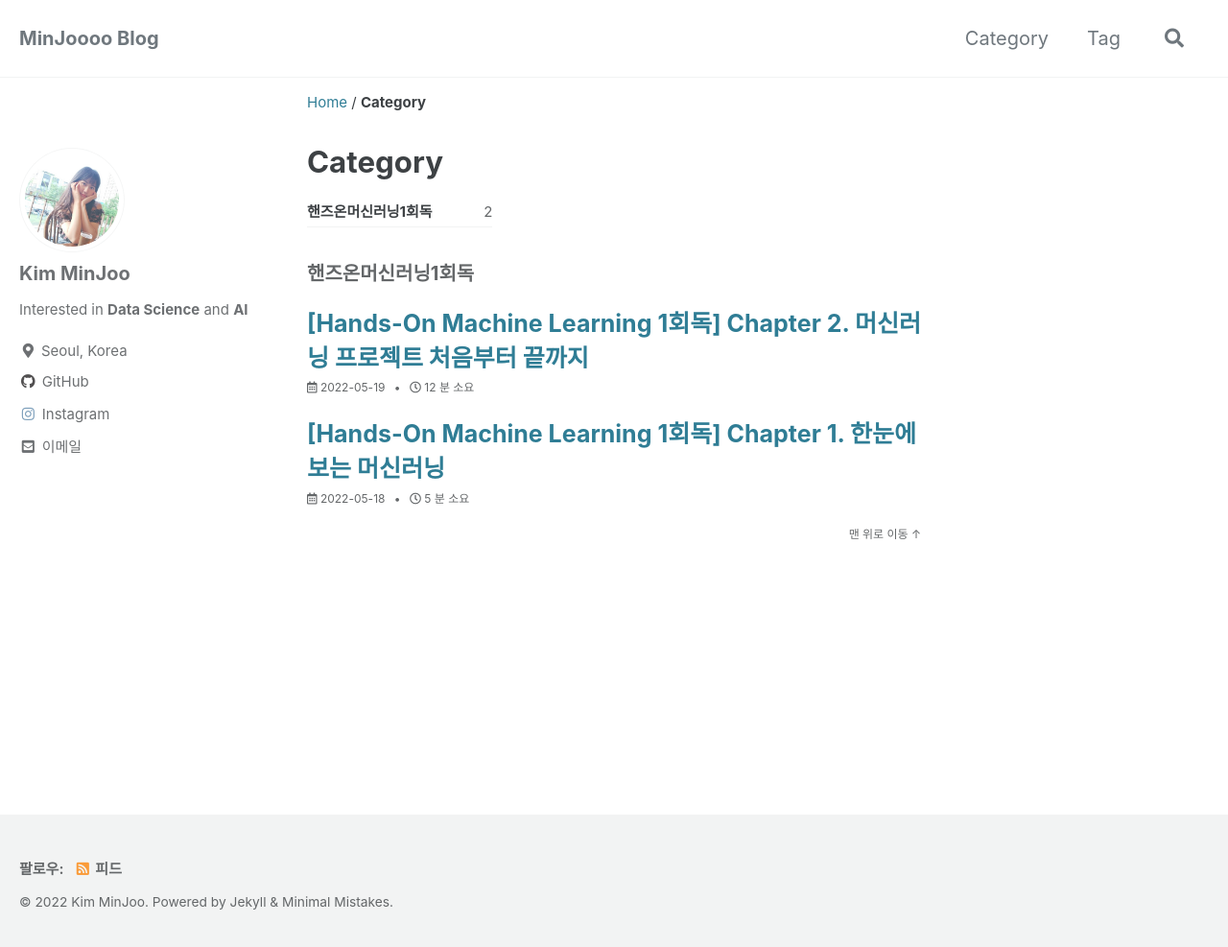
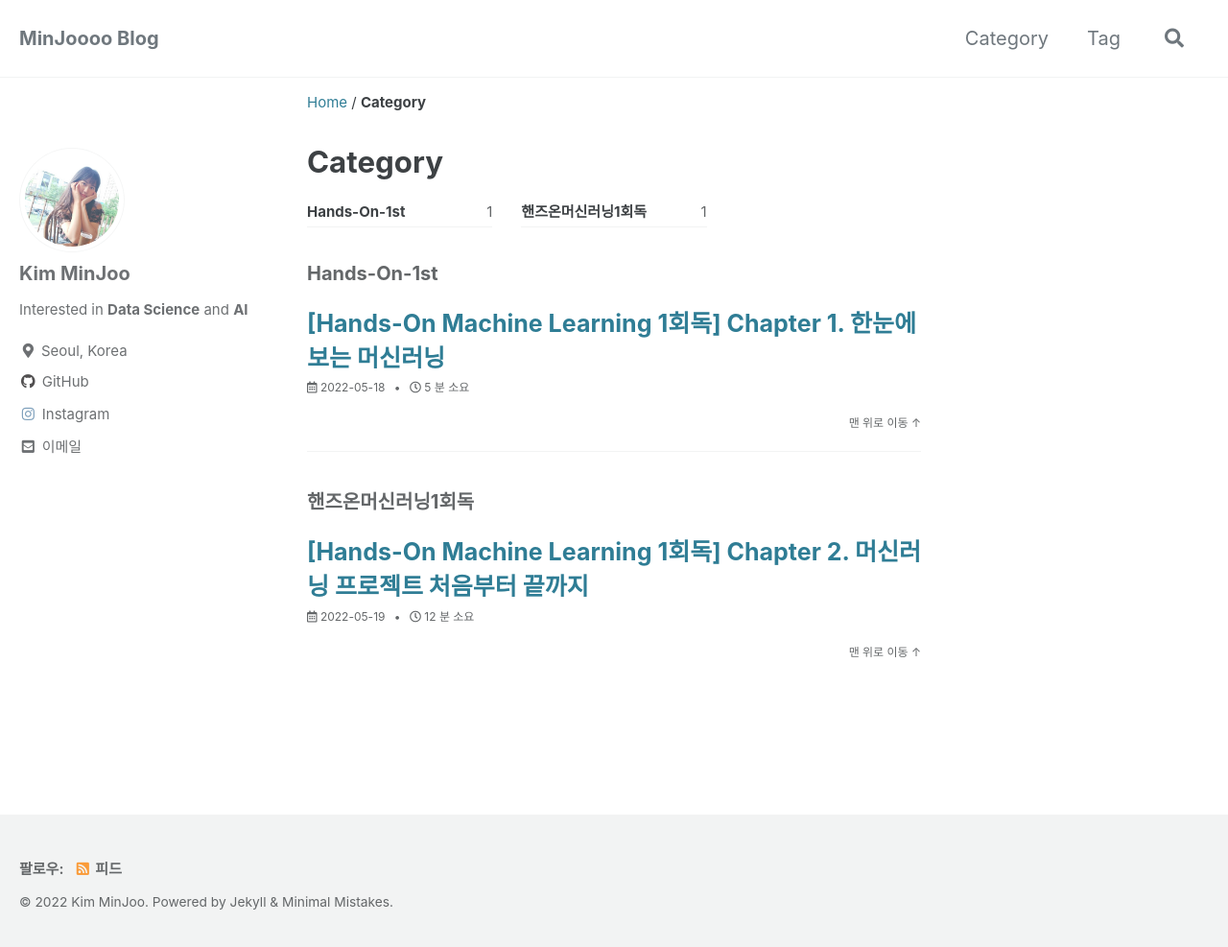
Before and after one commit to MinJoooo/minjoooo.github.io, a Jekyll site: the page built from _pages/category-archive.md, in a window 1280 px wide and 991 px high. Shown: the top 987 px of the window at 96% size. Built offline with Jekyll 4.4.1, drawn with Linux system fonts in a browser that asks for light colours; cached includes are drawn as plain includes; some web fonts are replaced.

Commit message:
Update 2022-05-18-HandsOnMachineLearning-1st-Ch1.md

```diff
--- a/_posts/2022-05-18-HandsOnMachineLearning-1st-Ch1.md
+++ b/_posts/2022-05-18-HandsOnMachineLearning-1st-Ch1.md
@@ -1,7 +1,7 @@
 ---
 layout: single
 title: "[Hands-On Machine Learning 1회독] Chapter 1. 한눈에 보는 머신러닝"
-categories: 핸즈온머신러닝1회독
+categories: Hands-On-1st
 tag: [python, Machine Learning]
 toc: false
 ---
```
